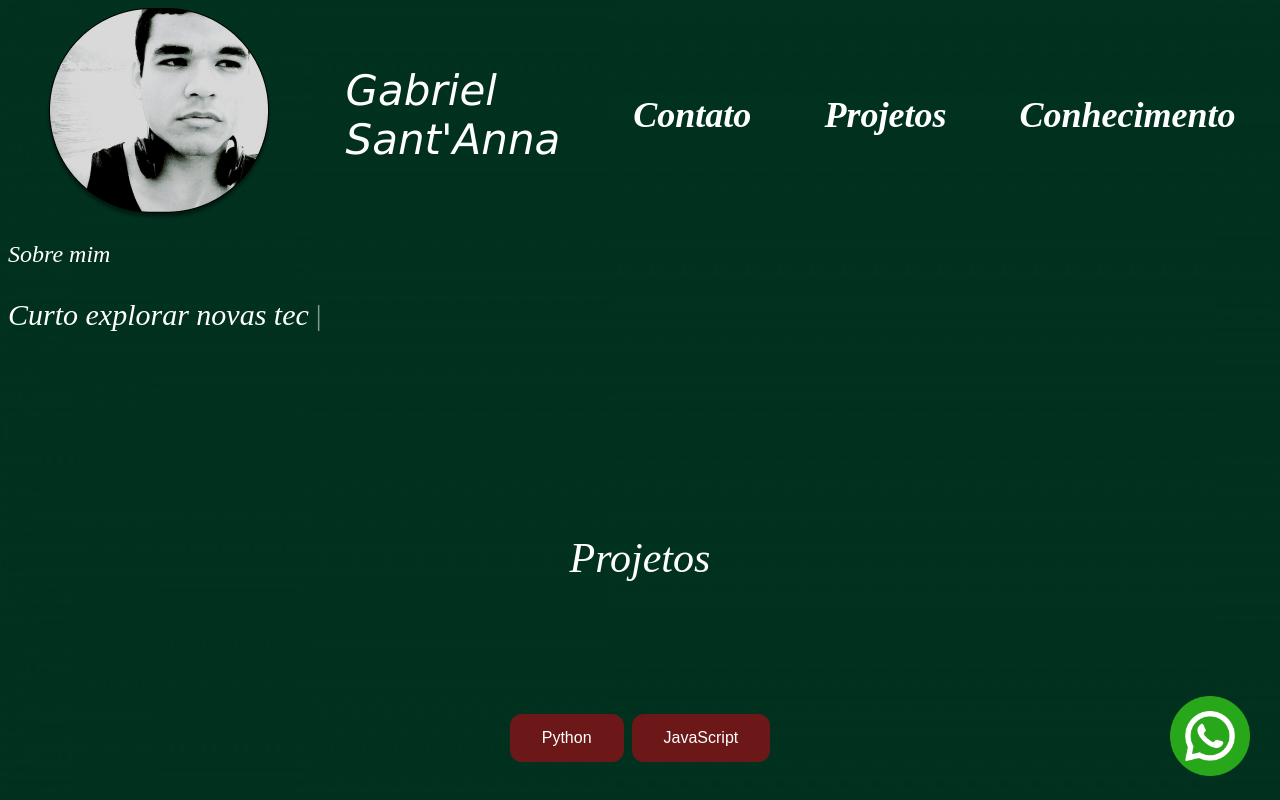
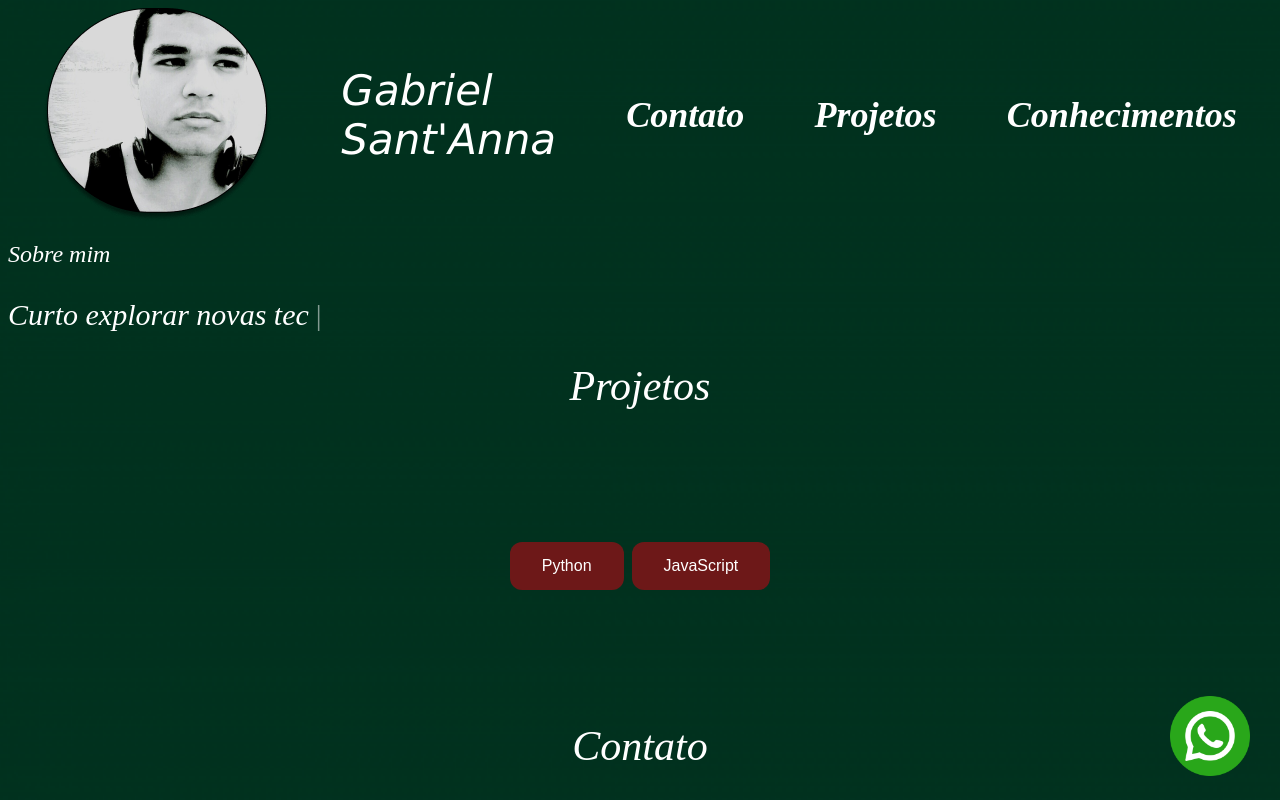
Before and after one commit to Gabriel018/Gabriel018.github.io, a plain HTML site: page index.html in a window 1280 px wide. Shown: the top 800 px of the page. Drawn offline with Linux system fonts and the light colour scheme.

Commit message:
Update index.html

```diff
--- a/index.html
+++ b/index.html
@@ -13,32 +13,22 @@
             <img class="cabecalho-center"  src="img/img_profile.png">
             <h1 class="cabecalho-txt">Gabriel<br> Sant'Anna</h1>
              <a class="cabecalho-menu" href="#contato"  >Contato</a>
-             <a class="cabecalho-menu" href="#projeto">Projetos</a>
-             <a class="cabecalho-menu" href="#footer">Conhecimento</a>
+             <a class="cabecalho-menu" href="#projetos">Projetos</a>
+             <a class="cabecalho-menu" href="#conhecimentos">Conhecimentos</a>
          </nav>
         </div>
 </header>
 
 <main class="cabecalho-center">
     <section  class="cabecalho-center">
-
-         <h1 class="cabecalho-center" >Sobre mim</h1>
-         <h3 class="cabecalho-center" id="text"></h3>
-
+            <h1 class="cabecalho-center" >Sobre mim</h1>
+            <h3 class="cabecalho-center" id="text"></h3>
     </section>
 </main>
-<br>
-<br>
-<br>
-<br>
-<br>
-<br>
-<br>
-<br>
 
 
+<h1 class="logo-projeto" id="projetos">Projetos</h1>
 
-<h1 class="logo-projeto" id="projeto">Projetos</h1>
 <div class="btn-div">
     <button class="btn" class="btn-txt" id="btn_py"  onclick="exibir()">Python</button>
 
@@ -78,23 +68,24 @@
 
     </content>
 
+<h1 class="logo-projeto" id="contato">Contato</h1>
+
 <content class="contato" >
 
    <a class="contato" href="https://www.linkedin.com/in/gabriel-santana-04b720177/" id="contato"><img src="img/linkdin.png" width="80" height="80">Linkedin</a>
    <a class="contato" href="https://github.com/Gabriel018"><img src="img/git.png" width="80" height="80">Github</a>
 </content>
 
-<footer class="footer_vr" id="footer">
+<h1 class="logo-projeto" id="conhecimentos">Conhecimentos </h3>
 
-    <h2 class="logo-projeto">Conhecimentos </h3>
- <div class="learn_icon">
+<div class="learn_icon">
 
         <img src="img/python.png"  class="img_icon "alt="">
         <img src="img/django.png" class="img_icon" alt="">
         <img src="img/js.png" class="img_icon" alt="">
         <img src="img/git.png" class="img_icon" alt="">
 
- </div>
+</div>
 
 <div class="btn-div">
             <button class="btn" ><a href="./Certificados/" class="btn-txt" >Visualizar Curriculo</a></button>
```
